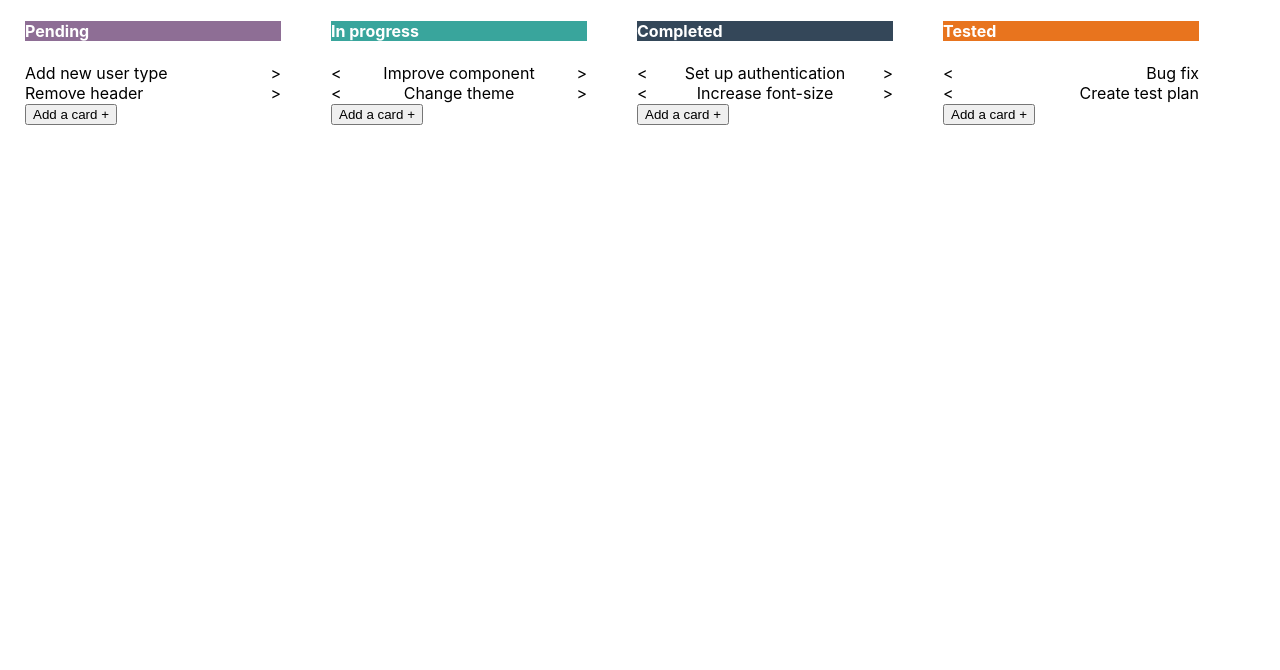
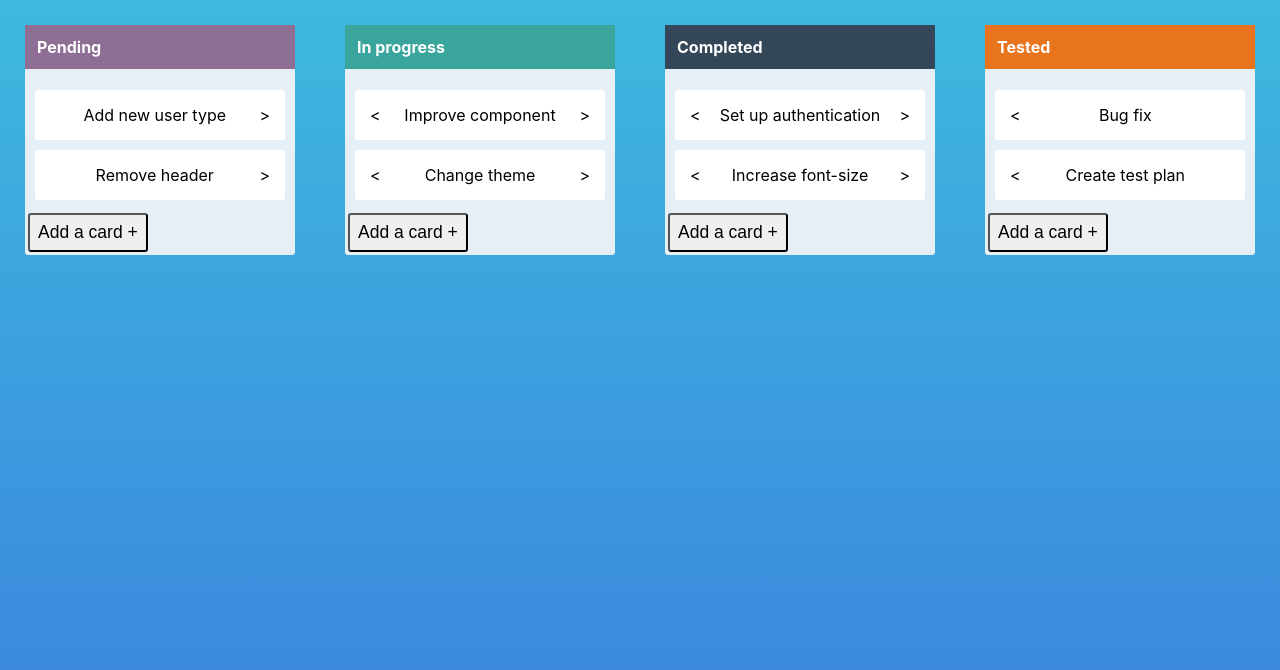
Before and after one commit to strtw/react-drag-and-drop-kanban-board, a React (Create React App) app: page / in a window 1280 px wide. Shown: the top 670 px of the page. Built offline with nearby package versions, Linux system fonts and the light colour scheme.

Commit message:
Improve styling

```diff
--- a/src/App.css
+++ b/src/App.css
@@ -1,17 +1,50 @@
+body {
+  background: linear-gradient(#3eb9de, #3a80de);
+  background-size: cover;
+  background-position: center;
+  background-repeat: no-repeat;
+  background-attachment: fixed;
+}
+
 .board {
   display: flex;
   flex-direction: row;
+  justify-content: space-around;
 }
 
 .card {
   display: flex;
   justify-content: space-between;
+  border-radius: 3px;
+  padding: 15px;
+  margin: 10px;
+  background-color: white;
 }
 
 .column {
-  width: 20%;
-  margin-left: 25px;
-  margin-right: 25px;
+  width: 28%;
+  margin: 25px;
+  background-color: #e5eff5;
+  border-radius: 3px;
+  height: 0%;
+}
+
+.column__add-card {
+  padding: 0.25rem 0.5rem;
+  font-size: 1.09375rem;
+  line-height: 1.5;
+  border-radius: 0.2rem;
+  display: inline-block;
+  text-align: center;
+  white-space: nowrap;
+  vertical-align: middle;
+  margin: 3px;
+}
+
+.column__header {
+  padding: 12px;
+  margin-top: 0;
+  cursor: default;
 }
 
 .purple {
@@ -33,3 +66,7 @@
   color: #ffffff;
   background-color: #e8741e;
 }
+
+span[class*="Nav"] {
+  cursor: pointer;
+}
--- a/src/components/board.js
+++ b/src/components/board.js
@@ -30,11 +30,12 @@ class Board extends Component {
 
   onClick = (type) => {
     var result = window.prompt("Add a new card");
+    while (result.trim() === "") {
+      result = window.prompt("Add a new card");
+    }
     var newCard = {};
     newCard.id = Math.random();
     newCard.title = result;
-    console.log(this.state[type]);
-
     this.setState({ [type]: this.state[type].concat(newCard) });
   };
 
--- a/src/components/card.js
+++ b/src/components/card.js
@@ -10,7 +10,7 @@ class Card extends Component {
     return (
       <div className="card">
         {this.props.orientation === "left" ? (
-          <></>
+          <span> </span>
         ) : (
           <span
             onClick={(event) =>
@@ -23,7 +23,7 @@ class Card extends Component {
         )}
         {this.props.title}
         {this.props.orientation === "right" ? (
-          <></>
+          <span> </span>
         ) : (
           <span
             onClick={(event) =>
--- a/src/components/column.js
+++ b/src/components/column.js
@@ -13,7 +13,7 @@ class Column extends Component {
     return (
       <>
         <div className="column">
-          <h4 className={this.props.cardHeader}>
+          <h4 className={[this.props.cardHeader, "column__header"].join(" ")}>
             {this.capitalizeFirstLetter(this.props.name)}
           </h4>
           {this.props.cards.map((card, index) => {
@@ -28,7 +28,9 @@ class Column extends Component {
               />
             );
           })}
-          <button onClick={this.props.onClick}>Add a card +</button>
+          <button className={"column__add-card"} onClick={this.props.onClick}>
+            Add a card +
+          </button>
         </div>
       </>
     );
```
